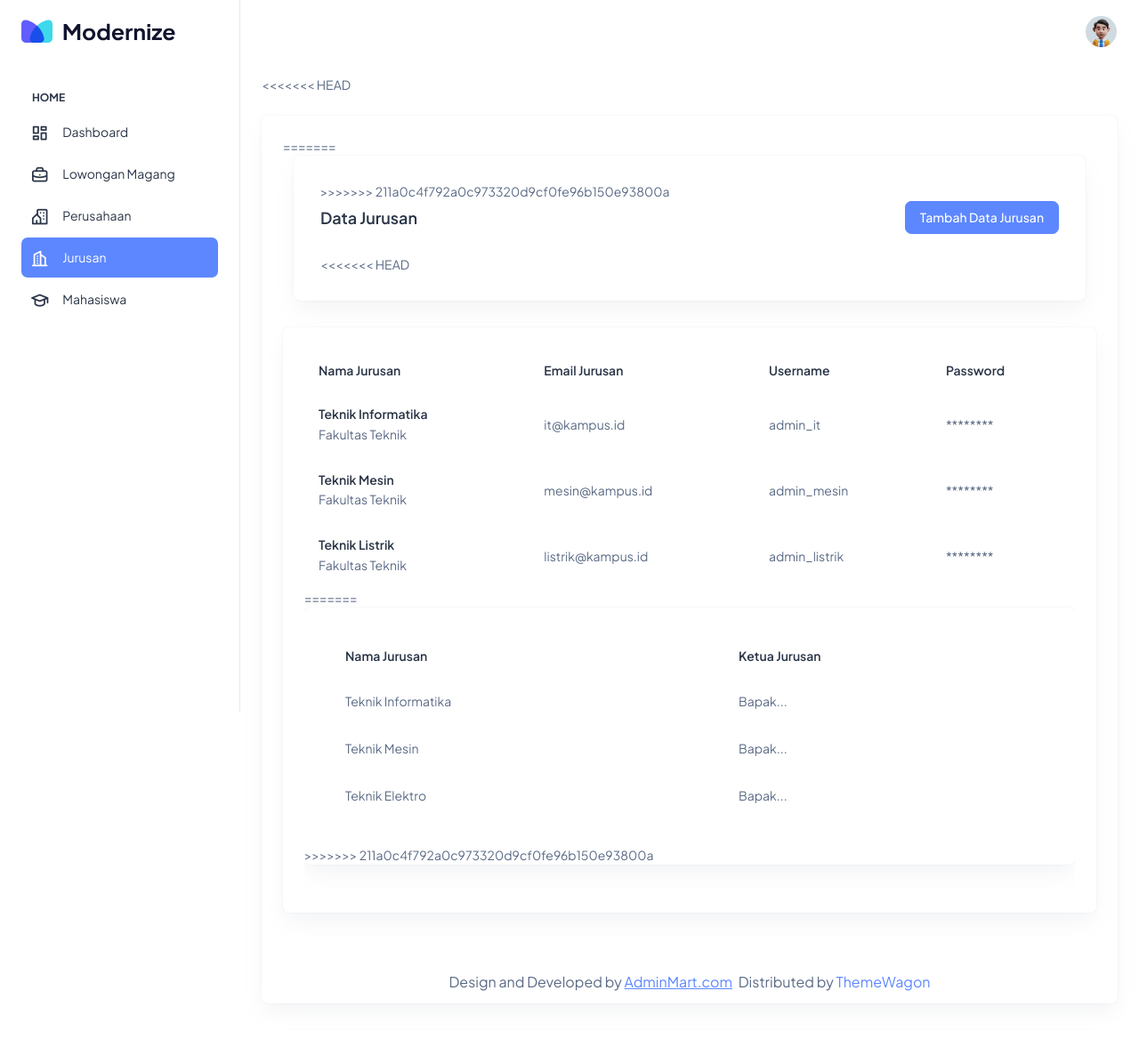
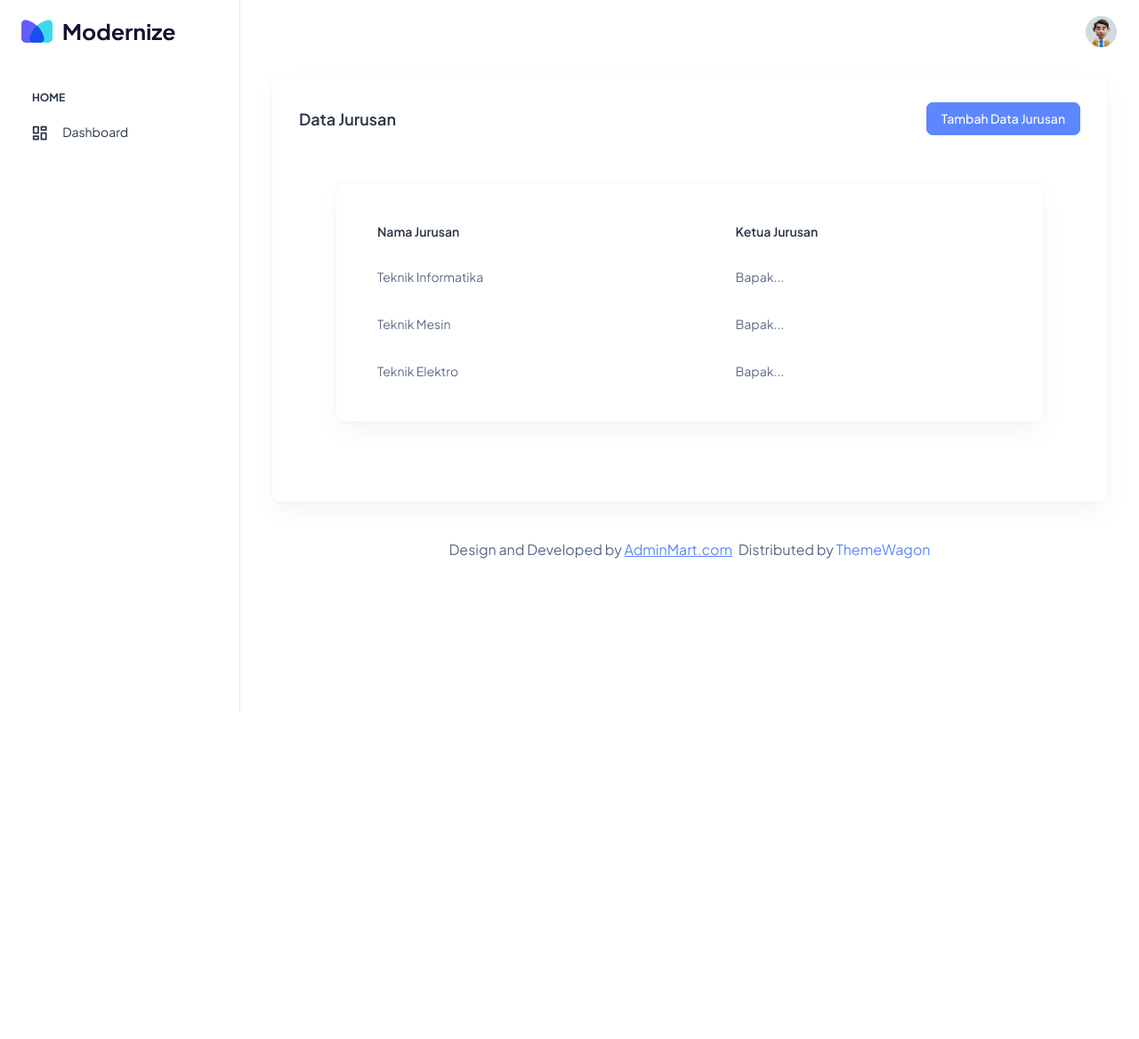
Before and after one commit to ranz0910/siTEMA, a PHP site: page /siTEMA/index.php?page=table_jurusan in a window 1280 px wide. Shown: the whole page at 89% size. After the commit the page ends 800 px from the top, so only its background shows below. Run offline with PHP 8.4, Linux system fonts and the light colour scheme; a user stored in the database is signed in.

Commit message:
edit sidebar & login

```diff
--- /dev/null
+++ b/config/DatabaseConfig.php
@@ -0,0 +1,13 @@
+<?php
+// Sesuaikan dengan settingan XAMPP kamu
+$host = "localhost";
+$user = "root";
+$pass = "";
+$db   = "sistemmagangdb";
+
+$koneksi = mysqli_connect($host, $user, $pass, $db);
+
+if (!$koneksi) {
+    die("Koneksi gagal: " . mysqli_connect_error());
+}
+?>
--- a/index.php
+++ b/index.php
@@ -39,6 +39,14 @@
           case 'lowongan_magang':
             include 'layout/lowongan_magang.php';
             break;
+
+          case 'data_prodi':
+              include 'layout/auth/data_prodi.php';
+              break;
+
+          case 'pengajuan_magang':
+              include 'layout/pengajuan_magang.php';
+              break;
 
           case 'dashboard':
           default:
--- a/init.php
+++ b/init.php
@@ -1,7 +1,9 @@
 <?php
-
-session_start();
+if (session_status() === PHP_SESSION_NONE) {
+    session_start();
+}
 
 require_once __DIR__ . '/config/BaseUrlConfig.php';
+require_once __DIR__ . '/config/DatabaseConfig.php';
 
 ?>
--- a/layout/auth/table_jurusan.php
+++ b/layout/auth/table_jurusan.php
@@ -1,74 +1,12 @@
-<<<<<<< HEAD
-
-<div class="col-lg-12 mt-4">
-  <div class="card mb-3">
-    <div class="card-body p-4">
-=======
 <div class="container-fluid">
   <div class="card">
     <div class="card-body">
->>>>>>> 211a0c4f792a0c973320d9cf0fe96b150e93800a
       <div class="d-flex mb-4 justify-content-between align-items-center">
         <h5 class="card-title fw-semibold mb-0">Data Jurusan</h5>
         <a href="index.php?page=form_tambah_jurusan" class="btn btn-primary">Tambah Data Jurusan</a>
       </div>
-<<<<<<< HEAD
-    </div>
-  </div>
-</div>
-
-<div class="card w-100">
-    <div class="card-body p-4">
-      <div class="table-responsive">
-        <table class="table text-nowrap mb-0 align-middle">
-
-          <thead class="text-dark fs-4">
-            <tr>
-              <th class="border-bottom-0"><h6 class="fw-semibold mb-0">Nama Jurusan</h6></th>
-              <th class="border-bottom-0"><h6 class="fw-semibold mb-0">Email Jurusan</h6></th>
-              <th class="border-bottom-0"><h6 class="fw-semibold mb-0">Username</h6></th>
-              <th class="border-bottom-0"><h6 class="fw-semibold mb-0">Password</h6></th>
-            </tr>
-          </thead>
-
-          <tbody>
-            <tr>
-              <td class="border-bottom-0">
-                <h6 class="fw-semibold mb-1">Teknik Informatika</h6>
-                <span class="fw-normal">Fakultas Teknik</span>
-              </td>
-              <td class="border-bottom-0"><p class="mb-0 fw-normal">it@kampus.id</p></td>
-              <td class="border-bottom-0"><p class="mb-0 fw-normal">admin_it</p></td>
-              <td class="border-bottom-0"><p class="mb-0 fw-normal">********</p></td>
-            </tr>
-          </tbody>
-
-          <tbody>
-            <tr>
-              <td class="border-bottom-0">
-                <h6 class="fw-semibold mb-1">Teknik Mesin</h6>
-                <span class="fw-normal">Fakultas Teknik</span>
-              </td>
-              <td class="border-bottom-0"><p class="mb-0 fw-normal">mesin@kampus.id</p></td>
-              <td class="border-bottom-0"><p class="mb-0 fw-normal">admin_mesin</p></td>
-              <td class="border-bottom-0"><p class="mb-0 fw-normal">********</p></td>
-            </tr>
-          </tbody>
-
-          <tbody>
-            <tr>
-              <td class="border-bottom-0">
-                <h6 class="fw-semibold mb-1">Teknik Listrik</h6>
-                <span class="fw-normal">Fakultas Teknik</span>
-              </td>
-              <td class="border-bottom-0"><p class="mb-0 fw-normal">listrik@kampus.id</p></td>
-              <td class="border-bottom-0"><p class="mb-0 fw-normal">admin_listrik</p></td>
-              <td class="border-bottom-0"><p class="mb-0 fw-normal">********</p></td>
-            </tr>
-          </tbody>
-
-        </table>
-=======
+<div class="container-fluid">
+    <div class="card-body">
       <div class="card">
         <div class="card-body">
           <div class="table-responsive">
@@ -117,7 +55,6 @@
           </div>
 
         </div>
->>>>>>> 211a0c4f792a0c973320d9cf0fe96b150e93800a
       </div>
     </div>
 </div>
--- a/partials/dashboard/sidebar.php
+++ b/partials/dashboard/sidebar.php
@@ -17,38 +17,41 @@
           <i class="ti ti-dots nav-small-cap-icon fs-4"></i>
           <span class="hide-menu">Home</span>
         </li>
-        <li class="sidebar-item <?php echo (basename($_SERVER['REQUEST_URI']) == 'index.php') ? 'nav-active' : ''; ?>">
+
+        <li class="sidebar-item <?php echo (!isset($_GET['page']) || $_GET['page'] == 'dashboard') ? 'nav-active' : ''; ?>">
           <a class="sidebar-link" href="<?php echo BASE_URL; ?>index.php" aria-expanded="false">
-            <span>
-              <i class="ti ti-layout-dashboard"></i>
-            </span>
+            <span><i class="ti ti-layout-dashboard"></i></span>
             <span class="hide-menu">Dashboard</span>
           </a>
         </li>
-        <li class="sidebar-item">
-          <a class="sidebar-link" href="index.php?page=lowongan_magang" aria-expanded="false">
-            <span><i class="ti ti-briefcase"></i></span>
-            <span class="hide-menu">Lowongan Magang</span>
-          </a>
-        </li>
-        <li class="sidebar-item">
-          <a class="sidebar-link" href="index.php?page=table_perusahaan" aria-expanded="false">
-            <span><i class="ti ti-building-community"></i></span>
-            <span class="hide-menu">Perusahaan</span>
-          </a>
-        </li>
-        <li class="sidebar-item">
-          <a class="sidebar-link" href="index.php?page=table_jurusan" aria-expanded="false">
-            <span><i class="ti ti-building-skyscraper"></i></span>
-            <span class="hide-menu">Jurusan</span>
-          </a>
-        </li>
-        <li class="sidebar-item">
-          <a class="sidebar-link" href="index.php?page=table_mahasiswa" aria-expanded="false">
-            <span><i class="ti ti-school"></i></span>
-            <span class="hide-menu">Mahasiswa</span>
-          </a>
-        </li>
+
+        <?php
+        // Ambil role dari session
+        $role = isset($_SESSION['role']) ? $_SESSION['role'] : '';
+
+        // 1. UNIT KERJA
+        if ($role == 'unit_kerjasama'): ?>
+          <li class="sidebar-item"><a class="sidebar-link" href="index.php?page=pengajuan_magang"><span><i class="ti ti-file-description"></i></span><span class="hide-menu">Pengajuan Magang</span></a></li>
+          <li class="sidebar-item"><a class="sidebar-link" href="index.php?page=table_perusahaan"><span><i class="ti ti-building-community"></i></span><span class="hide-menu">Perusahaan</span></a></li>
+          <li class="sidebar-item"><a class="sidebar-link" href="index.php?page=table_jurusan"><span><i class="ti ti-building-skyscraper"></i></span><span class="hide-menu">Jurusan</span></a></li>
+
+        <?php
+        // 2. PERUSAHAAN
+        elseif ($role == 'perusahaan'): ?>
+          <li class="sidebar-item"><a class="sidebar-link" href="index.php?page=lowongan_magang"><span><i class="ti ti-briefcase"></i></span><span class="hide-menu">Lowongan Magang</span></a></li>
+
+        <?php
+        // 3. JURUSAN
+        elseif ($role == 'jurusan'): ?>
+          <li class="sidebar-item"><a class="sidebar-link" href="index.php?page=pengajuan_magang"><span><i class="ti ti-file-description"></i></span><span class="hide-menu">Pengajuan Magang</span></a></li>
+          <li class="sidebar-item"><a class="sidebar-link" href="index.php?page=data_prodi"><span><i class="ti ti-list-details"></i></span><span class="hide-menu">Data Prodi</span></a></li>
+          <li class="sidebar-item"><a class="sidebar-link" href="index.php?page=table_mahasiswa"><span><i class="ti ti-school"></i></span><span class="hide-menu">Mahasiswa</span></a></li>
+
+        <?php
+        // 4. MAHASISWA
+        elseif ($role == 'mahasiswa'): ?>
+          <li class="sidebar-item"><a class="sidebar-link" href="index.php?page=pengajuan_magang"><span><i class="ti ti-file-description"></i></span><span class="hide-menu">Pengajuan Magang</span></a></li>
+        <?php endif; ?>
       </ul>
 
 
```
Also changed, not shown: layout/auth/data_prodi.php (added, +32 -0 lines), layout/pengajuan_magang.php (added, +28 -0 lines), process/login/ProsesLogin.php (+26 -10 lines).
